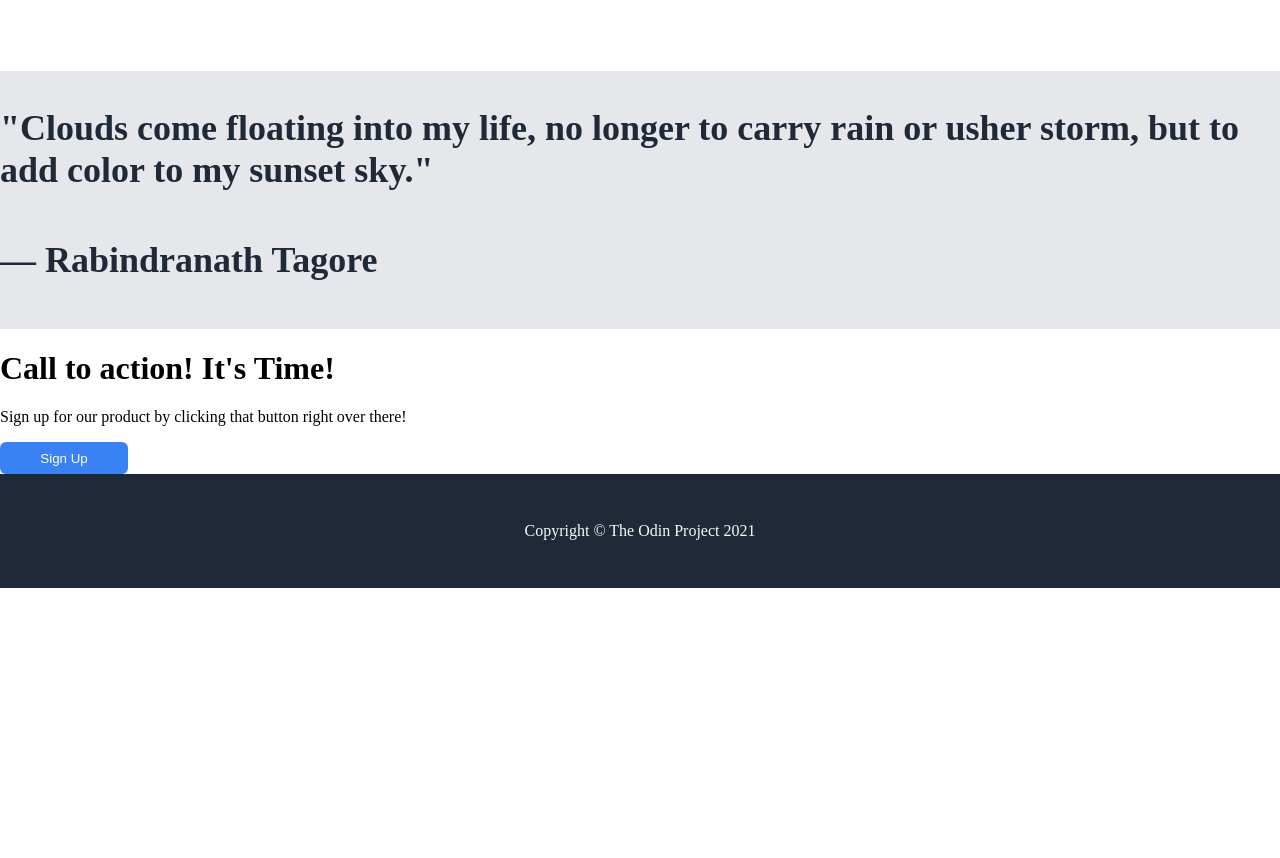
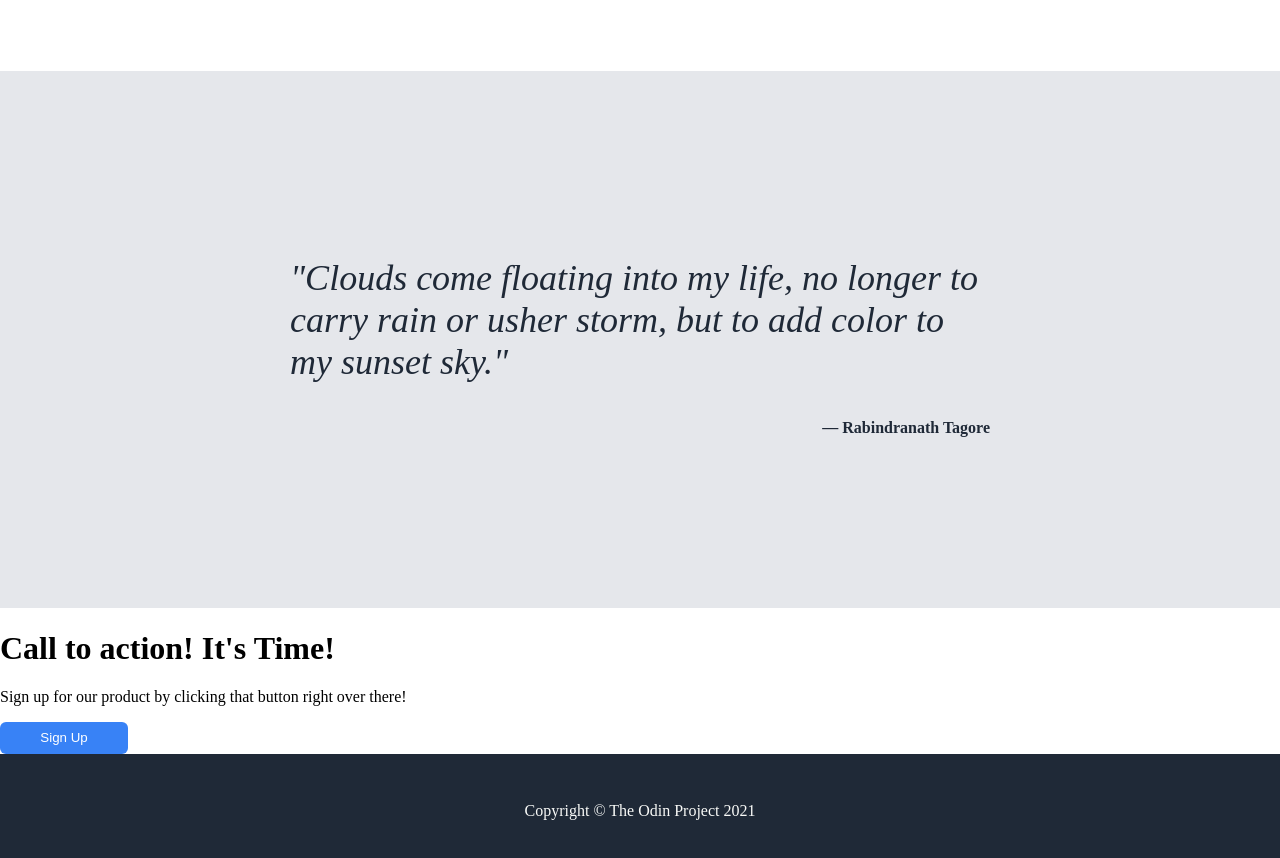
Before and after one commit to mejia-ui/landing_page, a plain HTML site: page index.html in a window 1280 px wide. Shown: the part 1519-2377 px from the top of the page. Before the commit the page ends 2107 px from the top, so only its background shows below. Drawn offline with Linux system fonts and the light colour scheme.

Commit message:
Centered box 3 and edit styles

```diff
--- a/css/styles.css
+++ b/css/styles.css
@@ -73,14 +73,29 @@ button{
 }
 
 .box3{
+  background-color: #e5e7eb;
+  color: #1f2937;
+  padding: 150px;
   display: flex;
   justify-content: center;
-  align-items: center;
-  background-color: #e5e7eb;
-  color: #1f2937;
+}
+.quote-container{
+  width: 700px;
+}
+.quote{
   font-size: 36px;
+  font-weight: lighter;
+  font-style: italic;
+  display: flex;
+  align-items: flex-end;
+}
+
+.quotename{
   font-weight: bold;
+  display: flex;
+  justify-content: flex-end;
 }
+
 
 .secondary{
   font-size: 18px;
```
